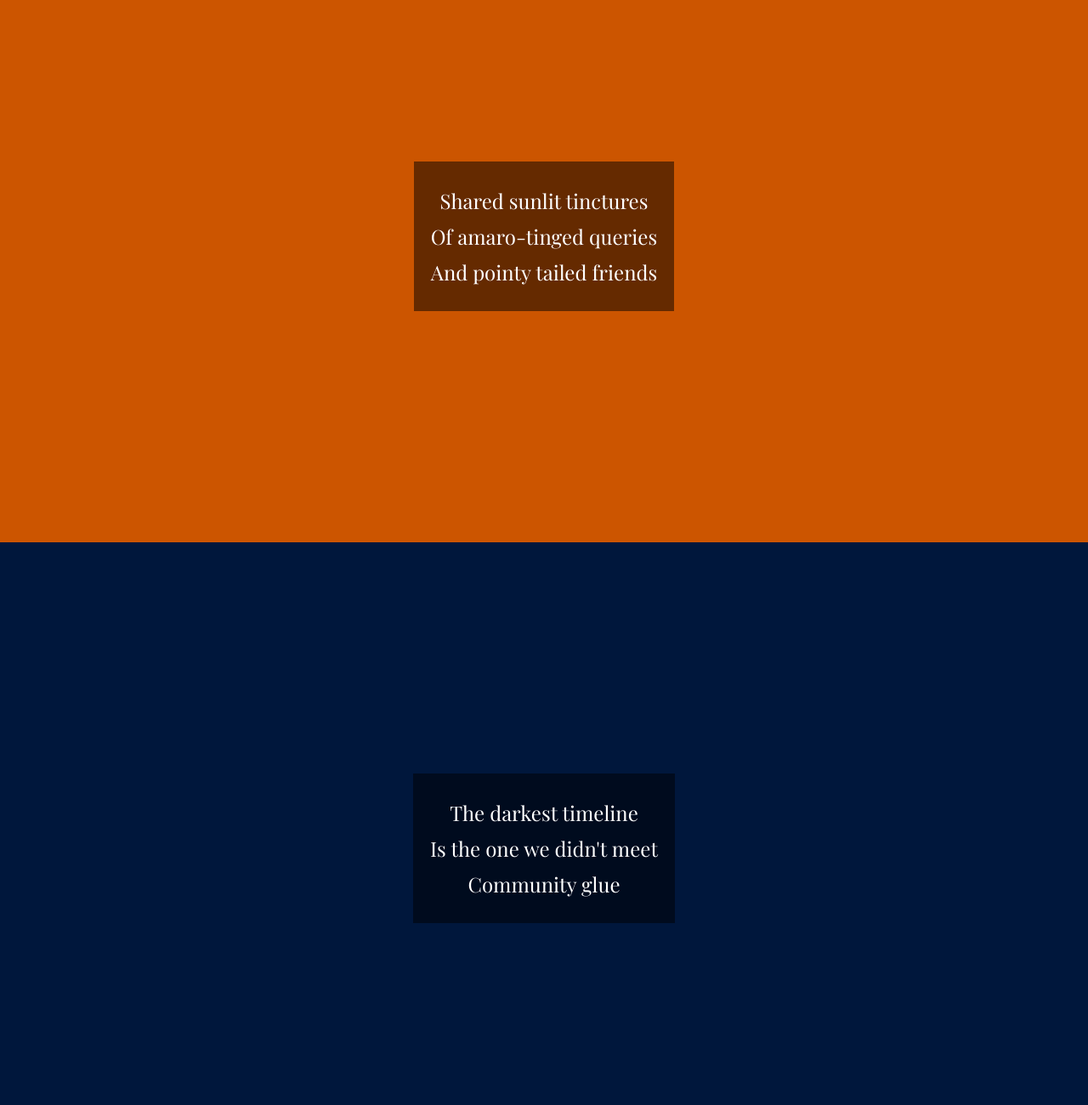
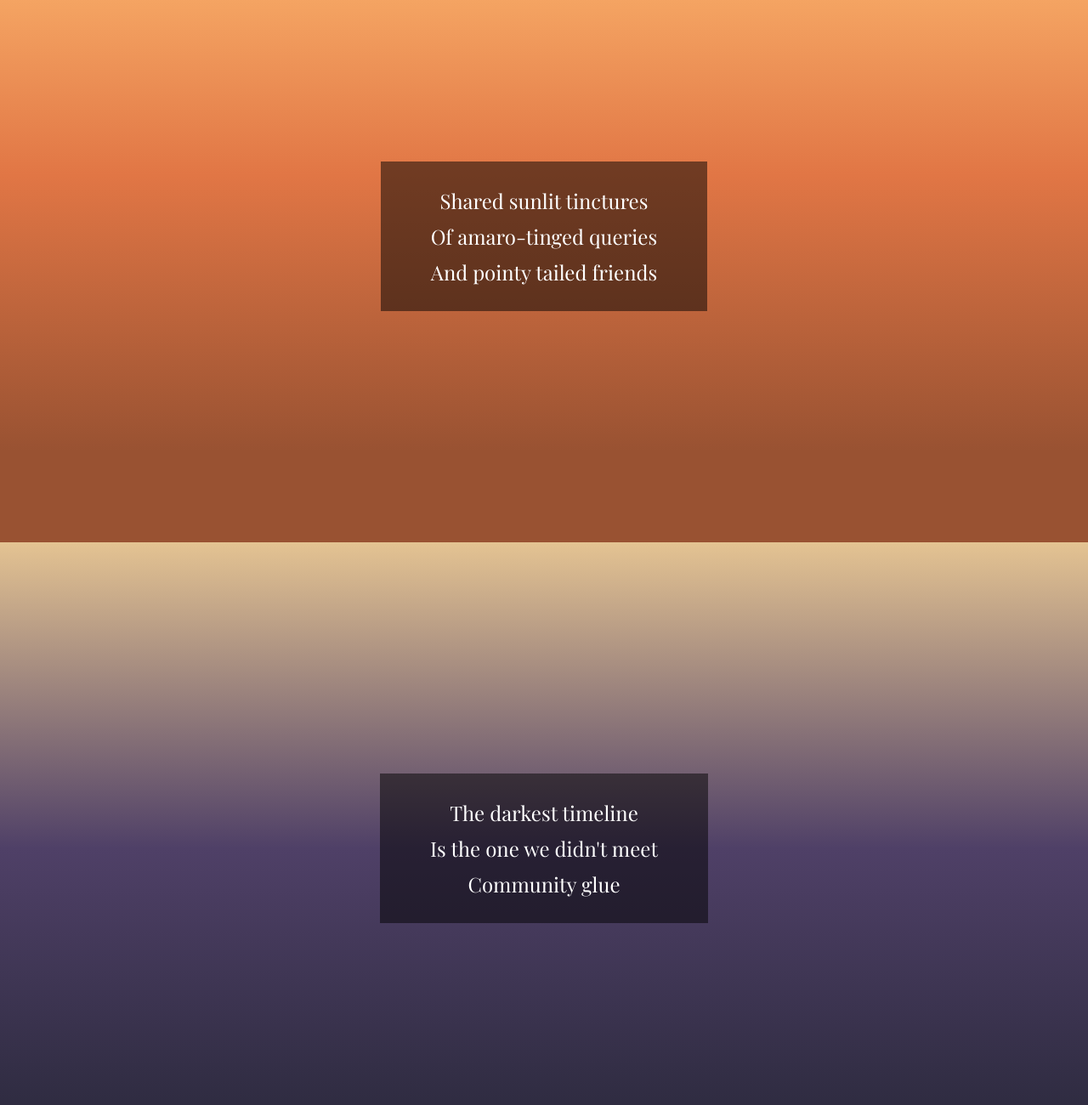
Before and after one commit to dang-kus/dang-kus.github.io, a plain HTML site: page index.html in a window 1280 px wide. Shown: the part 82-1382 px from the top of the page at 85% size. Drawn offline with nearby package versions, Linux system fonts and the light colour scheme.

Commit message:
Add gradients

```diff
--- a/index.html
+++ b/index.html
@@ -15,6 +15,35 @@
       width: 100%;
       height: 100%;
     }
+
+    .gradient-1 {
+      background: linear-gradient(180deg,
+          #fcb66e 0%,
+          /* Warm, sunlit orange-gold  */
+          #e17645 40%,
+          /* Deeper, amaro-inspired red-orange */
+          #995232 85%
+          /* Earthy brown, a hint of those playful tails */
+        );
+      height: 300px;
+      /* Adjust the height as you like */
+      width: 100%;
+      /* Make it cover its container */
+    }
+
+    .gradient-2 {
+      background: linear-gradient(to top,
+          #29283A 0%,
+          /* Deep, cool blue-gray as the darkest timeline */
+          #4F4067 50%,
+          /* Slightly warmer shade, a sliver of hope */
+          #E4C392 100%
+          /* Faint yellow-tan, the warmth of community */
+        );
+      height: 300px;
+      width: 100%;
+    }
+
 
     body {
       font-family: 'Playfair Display', serif;
@@ -52,7 +81,7 @@
       text-align: center;
       background-color: rgba(0, 0, 0, 0.5);
       /* Semi-transparent background for readability */
-      padding: 20px;
+      padding: 20px 59px;
 
       max-width: 80%;
       /* Limiting text width for better readability */
@@ -69,7 +98,7 @@
 
 <body>
 
-  <section class="image-section" id="section1">
+  <section class="image-section gradient-1" id="section1">
     <div class="text-overlay">
       <p>Shared sunlit tinctures</p>
       <p>Of amaro-tinged queries</p>
@@ -77,7 +106,7 @@
     </div>
   </section>
 
-  <section class="image-section" id="section2">
+  <section class="image-section gradient-2" id="section2">
     <div class="text-overlay">
       <p>The darkest timeline</p>
       <p>Is the one we didn't meet</p>
```
